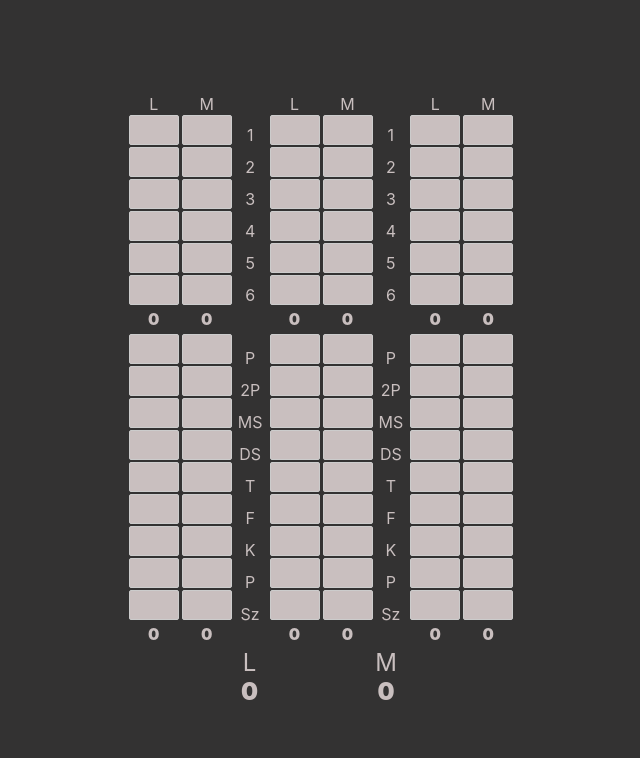
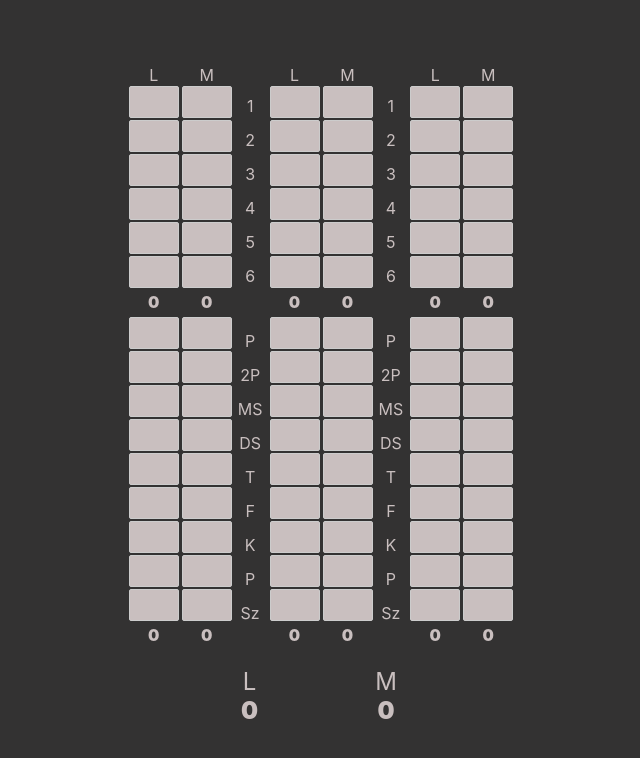
Before and after one commit to Qbius/pokos, a Svelte app: page / in a window 1280 px wide. Shown: the top 758 px of the page, without its empty margins (321-961 px from the left). Built offline with nearby package versions, Linux system fonts and the light colour scheme.

Commit message:
final touches

```diff
--- a/public/global.css
+++ b/public/global.css
@@ -6,7 +6,7 @@ html, body {
 	--background-color: rgb(51, 50, 50);
 	--foreground-color: rgb(201, 191, 191);
 
-	--scorecell-height: 30px;
+	--scorecell-height: 32px;
 	--scorecell-vrtmrg: 1px;
 	--totalcell-height: 21px;
 	--totalcell-mrgtop: 3px;
--- a/src/App.svelte
+++ b/src/App.svelte
@@ -11,7 +11,7 @@
 			{#if i > 0 && i % 2 === 0}
 				<div id="rowlabels">
 					<div style="height: 30px;"></div>
-					{#each [...first, ' ', ...secnd] as rowlabel}
+					{#each [...first, ' ', ...secnd, ' '] as rowlabel}
 					<span
 						style="
 							text-align: center;
@@ -81,6 +81,7 @@
 		display: flex;
 		justify-content: space-evenly;
 		align-items: center;
+		margin-bottom: 10px;
 	}
 
 	.fscoring-col {
```
